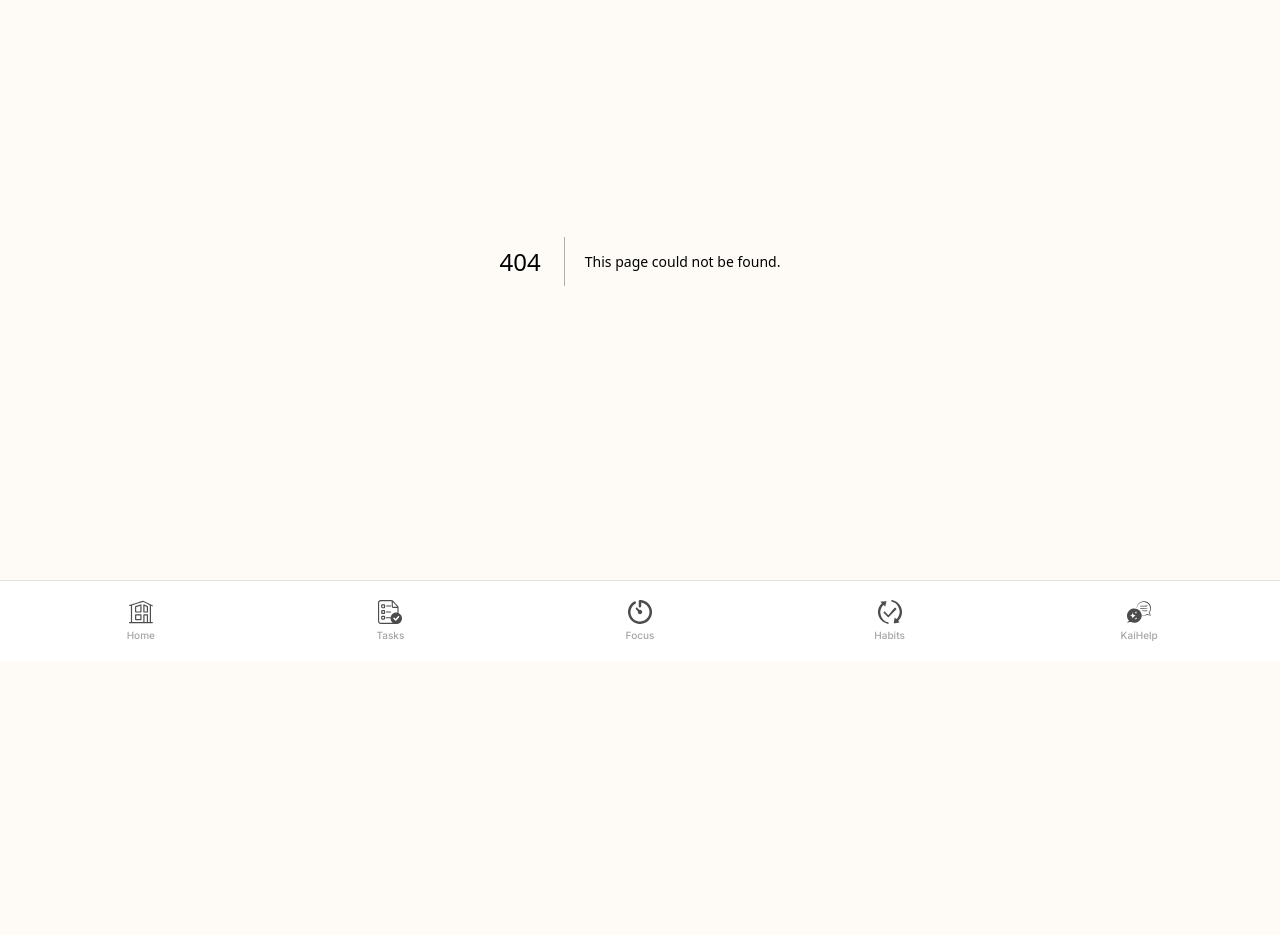
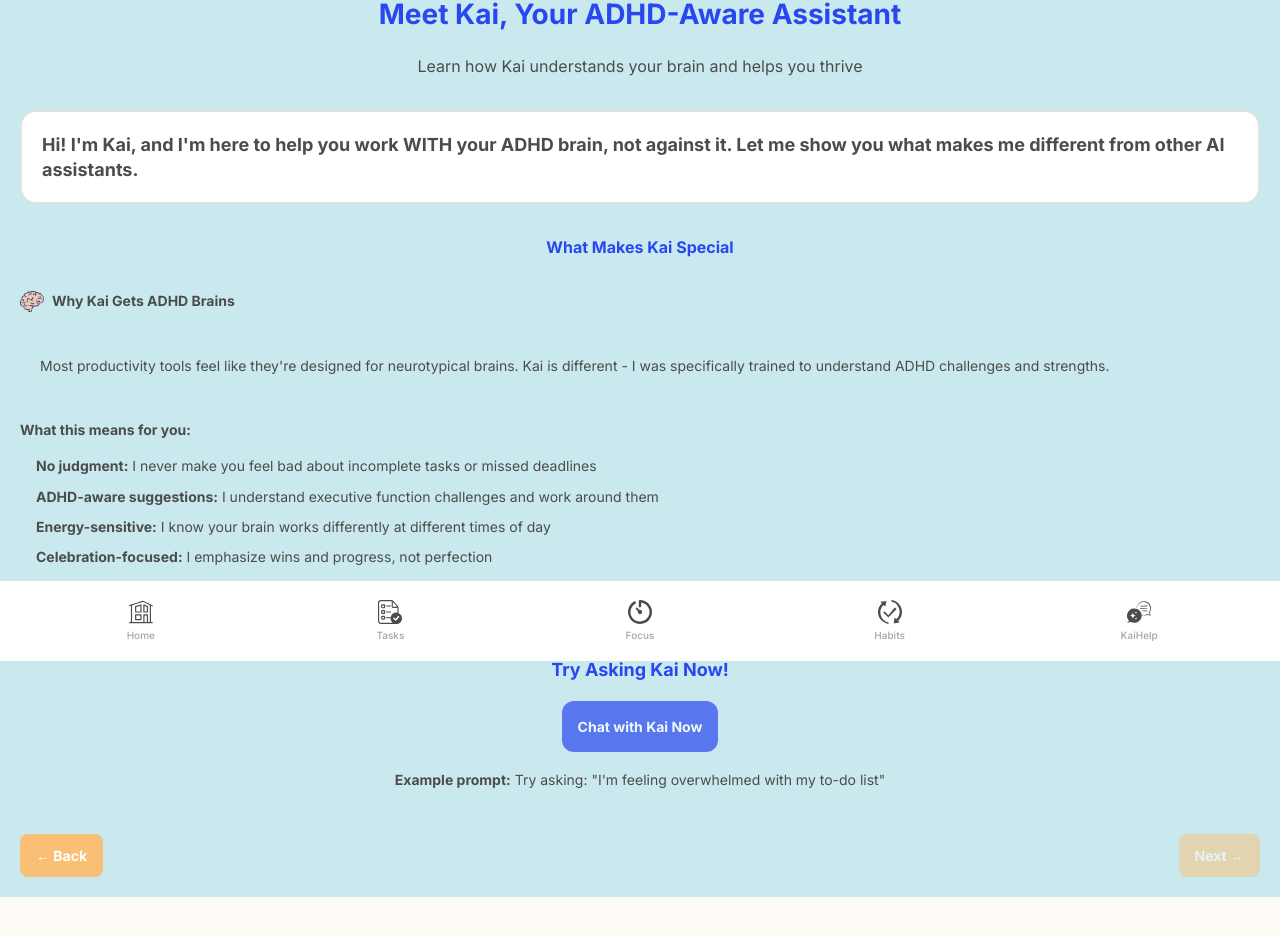
Before and after one commit to 100percentmaxx/joidu-adhd-app, a Next.js app: page /help/kai-guide in a window 1280 px wide. Before the commit this address had no page. Shown: the part 139-1074 px from the top of the page. Before the commit the page ends 880 px from the top, so only its background shows below. Built offline with nearby package versions, Linux system fonts and the light colour scheme.

Commit message:
Add Kai AI Guide Page 1

```diff
--- /dev/null
+++ b/src/app/help/kai-guide/page.tsx
@@ -0,0 +1,279 @@
+'use client'
+
+import React from 'react'
+import Image from 'next/image'
+import { useRouter } from 'next/navigation'
+
+export default function KaiGuidePage() {
+  const router = useRouter()
+
+  const handleBack = () => {
+    router.push('/settings/help')
+  }
+
+  const handleNext = () => {
+    // router.push('/help/kai-guide-2') // Inactive for now
+  }
+
+  return (
+    <div className="min-h-screen" style={{ backgroundColor: '#cae9ef', padding: '20px' }}>
+      {/* Hero Section */}
+      <div className="text-center mb-8">
+        {/* Kai Icon with animations */}
+        <div className="mb-8 inline-block">
+          <Image
+            src="/icons/kai.svg"
+            alt="Kai AI Assistant"
+            width={80}
+            height={80}
+            className="kai-sparkle"
+            style={{
+              animation: 'gentle-pulse 2s ease-in-out infinite, sparkle 3s ease-in-out infinite'
+            }}
+          />
+        </div>
+
+        {/* Title */}
+        <h1 style={{
+          fontSize: '28px',
+          fontWeight: 700,
+          color: '#2847ef',
+          marginBottom: '24px',
+          lineHeight: '1.2'
+        }}>
+          Meet Kai, Your ADHD-Aware Assistant
+        </h1>
+
+        {/* Subtitle */}
+        <p style={{
+          fontSize: '16px',
+          fontWeight: 400,
+          color: '#4c4c4c',
+          marginBottom: '32px',
+          lineHeight: '1.4'
+        }}>
+          Learn how Kai understands your brain and helps you thrive
+        </p>
+      </div>
+
+      {/* Introduction Box */}
+      <div style={{
+        backgroundColor: 'white',
+        borderRadius: '16px',
+        border: '2px solid #e2e2e2',
+        padding: '20px',
+        marginBottom: '32px'
+      }}>
+        <p style={{
+          fontSize: '18px',
+          fontWeight: 700,
+          color: '#4c4c4c',
+          lineHeight: '1.4',
+          margin: 0
+        }}>
+          Hi! I'm Kai, and I'm here to help you work WITH your ADHD brain, not against it. Let me show you what makes me different from other AI assistants.
+        </p>
+      </div>
+
+      {/* What Makes Kai Special Section */}
+      <div style={{ marginBottom: '32px' }}>
+        {/* Section Title */}
+        <h2 style={{
+          fontSize: '16px',
+          fontWeight: 700,
+          color: '#2847ef',
+          textAlign: 'center',
+          marginBottom: '32px'
+        }}>
+          What Makes Kai Special
+        </h2>
+
+        {/* Brain Icon and Title */}
+        <div style={{
+          display: 'flex',
+          alignItems: 'center',
+          marginBottom: '24px'
+        }}>
+          <Image
+            src="/icons/brain.svg"
+            alt="Brain"
+            width={24}
+            height={24}
+            style={{ marginRight: '8px' }}
+          />
+          <h3 style={{
+            fontSize: '14px',
+            fontWeight: 700,
+            color: '#4c4c4c',
+            margin: 0
+          }}>
+            Why Kai Gets ADHD Brains
+          </h3>
+        </div>
+
+        {/* Description Text */}
+        <p style={{
+          fontSize: '14px',
+          fontWeight: 400,
+          color: '#4c4c4c',
+          padding: '20px',
+          marginBottom: '24px',
+          lineHeight: '1.4',
+          textAlign: 'justify'
+        }}>
+          Most productivity tools feel like they're designed for neurotypical brains. Kai is different - I was specifically trained to understand ADHD challenges and strengths.
+        </p>
+
+        {/* Bullet List */}
+        <div style={{ marginBottom: '32px' }}>
+          <p style={{
+            fontSize: '14px',
+            fontWeight: 700,
+            color: '#4c4c4c',
+            marginBottom: '16px'
+          }}>
+            What this means for you:
+          </p>
+
+          <ul style={{
+            fontSize: '14px',
+            color: '#4c4c4c',
+            paddingLeft: '16px',
+            lineHeight: '1.6',
+            margin: 0
+          }}>
+            <li style={{ marginBottom: '8px' }}>
+              <strong>No judgment:</strong> I never make you feel bad about incomplete tasks or missed deadlines
+            </li>
+            <li style={{ marginBottom: '8px' }}>
+              <strong>ADHD-aware suggestions:</strong> I understand executive function challenges and work around them
+            </li>
+            <li style={{ marginBottom: '8px' }}>
+              <strong>Energy-sensitive:</strong> I know your brain works differently at different times of day
+            </li>
+            <li style={{ marginBottom: '8px' }}>
+              <strong>Celebration-focused:</strong> I emphasize wins and progress, not perfection
+            </li>
+          </ul>
+        </div>
+      </div>
+
+      {/* Interactive Element */}
+      <div style={{
+        backgroundColor: '#cae9ef',
+        borderRadius: '16px',
+        padding: '20px',
+        textAlign: 'center',
+        marginBottom: '24px'
+      }}>
+        {/* Twinkle Icon and Title */}
+        <div style={{ marginBottom: '18px' }}>
+          <Image
+            src="/icons/twinkle.svg"
+            alt="Twinkle"
+            width={24}
+            height={24}
+            style={{ marginBottom: '8px' }}
+          />
+          <h3 style={{
+            fontSize: '18px',
+            fontWeight: 700,
+            color: '#2847ef',
+            margin: 0
+          }}>
+            Try Asking Kai Now!
+          </h3>
+        </div>
+
+        {/* Chat Button (inactive) */}
+        <button
+          disabled
+          style={{
+            backgroundColor: '#2847ef',
+            color: 'white',
+            fontSize: '14px',
+            fontWeight: 700,
+            padding: '16px',
+            borderRadius: '12px',
+            border: 'none',
+            whiteSpace: 'nowrap',
+            marginBottom: '18px',
+            opacity: 0.7,
+            cursor: 'not-allowed'
+          }}
+        >
+          Chat with Kai Now
+        </button>
+
+        {/* Example Prompt */}
+        <p style={{
+          fontSize: '14px',
+          color: '#4c4c4c',
+          margin: 0,
+          lineHeight: '1.4'
+        }}>
+          <strong>Example prompt:</strong> Try asking: "I'm feeling overwhelmed with my to-do list"
+        </p>
+      </div>
+
+      {/* Navigation Buttons */}
+      <div style={{
+        display: 'flex',
+        justifyContent: 'space-between',
+        alignItems: 'center'
+      }}>
+        {/* Back Button */}
+        <button
+          onClick={handleBack}
+          className="transition-transform hover:scale-105"
+          style={{
+            backgroundColor: '#f9c075',
+            color: 'white',
+            fontSize: '14px',
+            fontWeight: 700,
+            padding: '12px 16px',
+            borderRadius: '8px',
+            border: 'none',
+            whiteSpace: 'nowrap'
+          }}
+        >
+          ← Back
+        </button>
+
+        {/* Next Button (inactive) */}
+        <button
+          disabled
+          style={{
+            backgroundColor: '#f9c075',
+            color: 'white',
+            fontSize: '14px',
+            fontWeight: 700,
+            padding: '12px 16px',
+            borderRadius: '8px',
+            border: 'none',
+            whiteSpace: 'nowrap',
+            opacity: 0.5,
+            cursor: 'not-allowed'
+          }}
+        >
+          Next →
+        </button>
+      </div>
+
+      {/* Custom CSS for animations */}
+      <style jsx>{`
+        @keyframes gentle-pulse {
+          0%, 100% { transform: scale(1); }
+          50% { transform: scale(1.05); }
+        }
+
+        @keyframes sparkle {
+          0%, 100% { opacity: 1; }
+          25% { opacity: 0.8; }
+          50% { opacity: 1; }
+          75% { opacity: 0.9; }
+        }
+      `}</style>
+    </div>
+  )
+}
--- a/src/app/settings/help/page.tsx
+++ b/src/app/settings/help/page.tsx
@@ -34,7 +34,7 @@ export default function HelpSupportPage() {
       icon: '/icons/kai.svg',
       title: 'Understanding Kai AI',
       description: 'How your AI assistant learns and helps',
-      action: () => console.log('Navigate to Kai AI guide')
+      action: () => router.push('/help/kai-guide')
     },
     {
       icon: '/icons/brain.svg',
```
